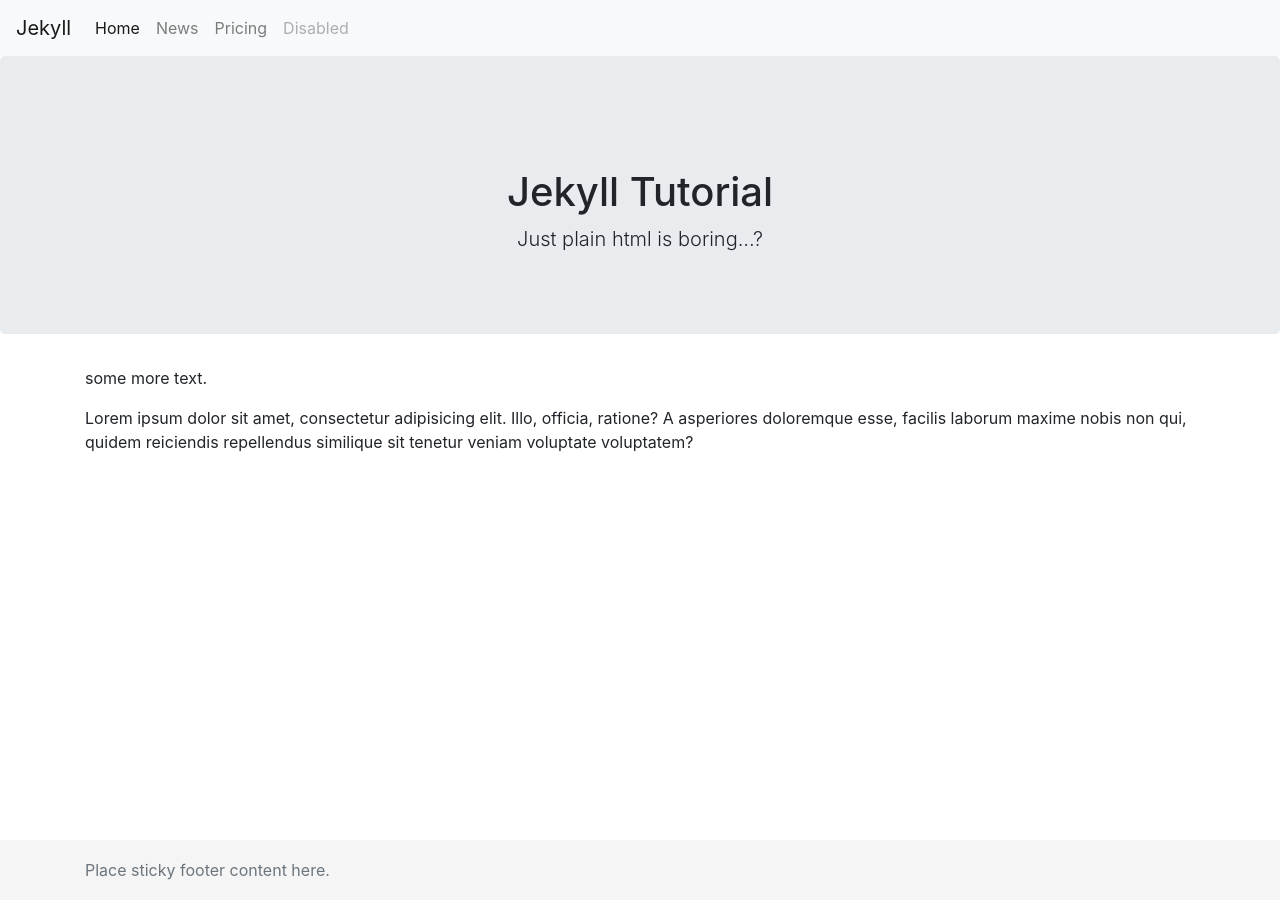
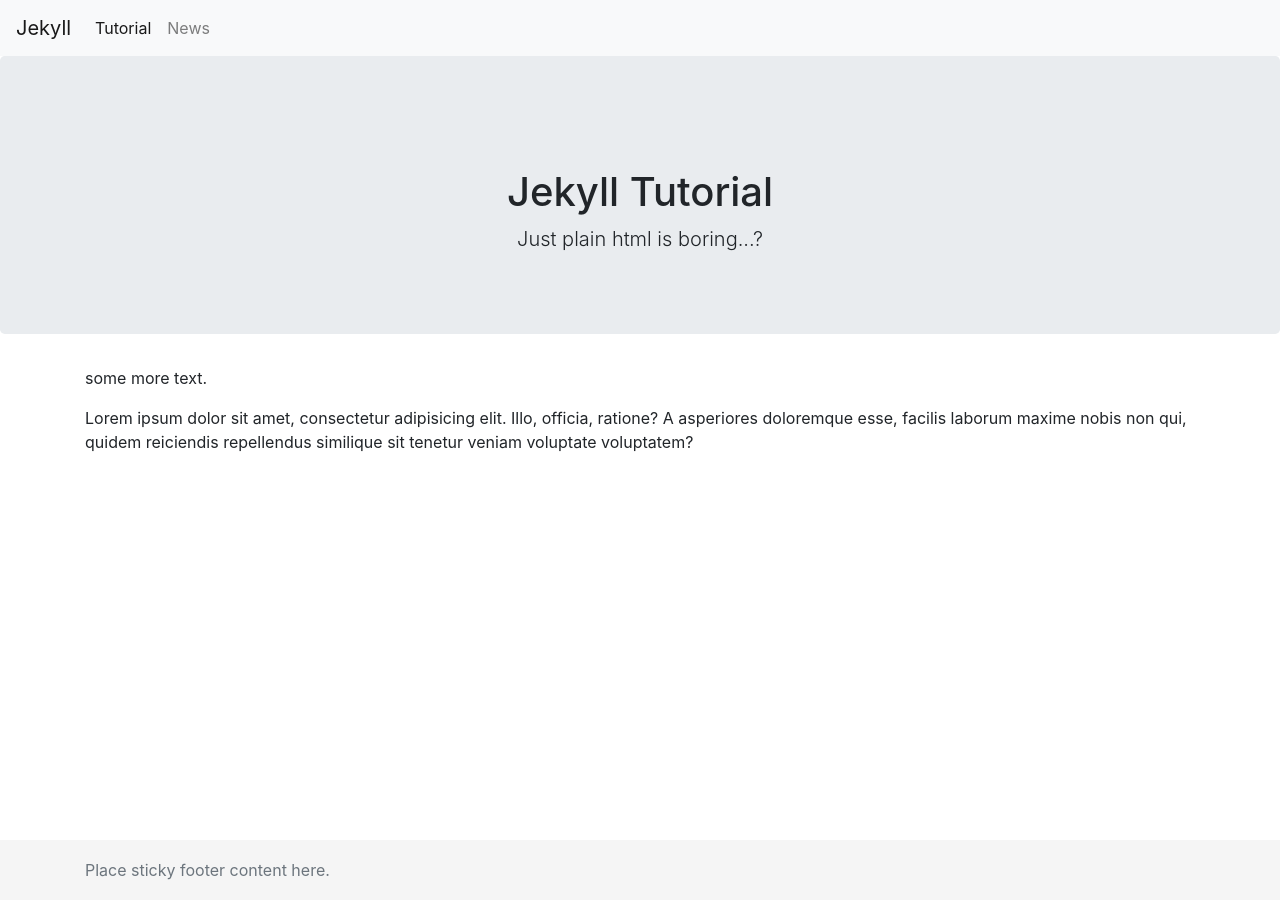
Before and after one commit to ChristophWalter/jekyll-tutorial, a Jekyll site: the page built from mysite/_pages/index.md, in a window 1280 px wide. Built offline with Jekyll 4.4.1, drawn with Linux system fonts in a browser that asks for light colours.

Commit message:
Add dynamic navigation for pages

```diff
--- /dev/null
+++ b/mysite/_includes/header.html
@@ -0,0 +1,27 @@
+<nav class="navbar navbar-expand-lg navbar-light bg-light">
+    <a class="navbar-brand" href="{{ "/" | relative_url }}">Jekyll</a>
+    <button class="navbar-toggler" type="button" data-toggle="collapse" data-target="#navbarNav"
+            aria-controls="navbarNav" aria-expanded="false" aria-label="Toggle navigation">
+        <span class="navbar-toggler-icon"></span>
+    </button>
+
+    {% if site.pages %}
+    <div class="collapse navbar-collapse" id="navbarNav">
+        <ul class="navbar-nav">
+            {% for current_page in site.pages %}
+            {% if current_page.nav_title %}
+            <li class="nav-item{% if current_page.url == page.url %} active{% endif %}">
+                <a class="nav-link" href="{{ current_page.url | relative_url}}">{{current_page.nav_title | escape}}</a>
+            </li>
+            {% endif %}
+            {% endfor %}
+        </ul>
+    </div>
+    {% endif %}
+
+</nav>
+
+<section class="jumbotron text-center">
+    <h1 class="mt-5">{{ page.title }}</h1>
+    <p class="lead">{{ page.subtitle }}</p>
+</section>
--- a/mysite/_layouts/default.html
+++ b/mysite/_layouts/default.html
@@ -12,34 +12,7 @@
     <title>Hello, world!</title>
 </head>
 <body>
-<nav class="navbar navbar-expand-lg navbar-light bg-light">
-    <a class="navbar-brand" href="/">Jekyll</a>
-    <button class="navbar-toggler" type="button" data-toggle="collapse" data-target="#navbarNav"
-            aria-controls="navbarNav" aria-expanded="false" aria-label="Toggle navigation">
-        <span class="navbar-toggler-icon"></span>
-    </button>
-    <div class="collapse navbar-collapse" id="navbarNav">
-        <ul class="navbar-nav">
-            <li class="nav-item active">
-                <a class="nav-link" href="#">Home <span class="sr-only">(current)</span></a>
-            </li>
-            <li class="nav-item">
-                <a class="nav-link" href="/news">News</a>
-            </li>
-            <li class="nav-item">
-                <a class="nav-link" href="#">Pricing</a>
-            </li>
-            <li class="nav-item">
-                <a class="nav-link disabled" href="#">Disabled</a>
-            </li>
-        </ul>
-    </div>
-</nav>
-
-<section class="jumbotron text-center">
-    <h1 class="mt-5">{{ page.title }}</h1>
-    <p class="lead">{{ page.subtitle }}</p>
-</section>
+{% include header.html %}
 <section class="container">
     {{ content }}
 </section>
--- a/mysite/_pages/index.md
+++ b/mysite/_pages/index.md
@@ -1,5 +1,6 @@
 ---
 layout: default
+nav_title: "Tutorial"
 title: "Jekyll Tutorial"
 subtitle: "Just plain html is boring...?"
 permalink: /
```
Also changed, not shown: mysite/_pages/news.md (+1 -0 lines), README.md.
